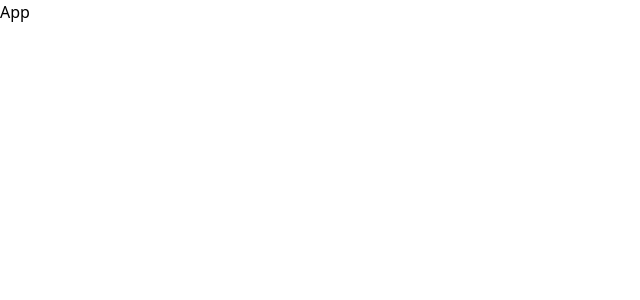
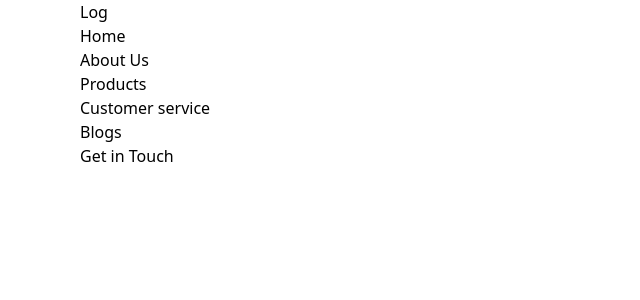
Before and after one commit to DANNJUGUNA/medic, a React (Vite) app: page / in a window 1280 px wide. Shown: the top 300 px of the page, without its empty margins (0-640 px from the left). Built offline with nearby package versions, Linux system fonts and the light colour scheme.

Commit message:
imported navbar component

```diff
--- a/src/App.jsx
+++ b/src/App.jsx
@@ -1,8 +1,11 @@
 import React from 'react'
+import Navbar from './components/NavBar/Navbar'
 
 const App = () => {
   return (
-    <main>App</main>
+    <main>
+      <Navbar/>
+    </main>
   )
 }
 
```
